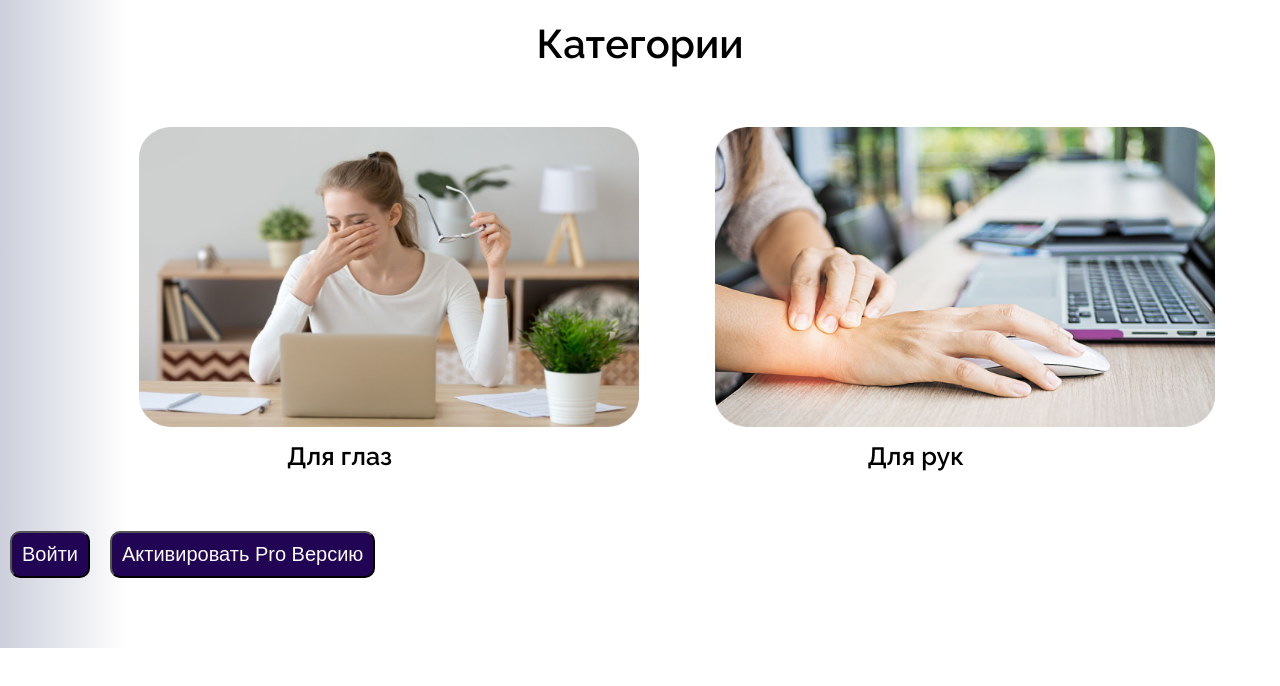
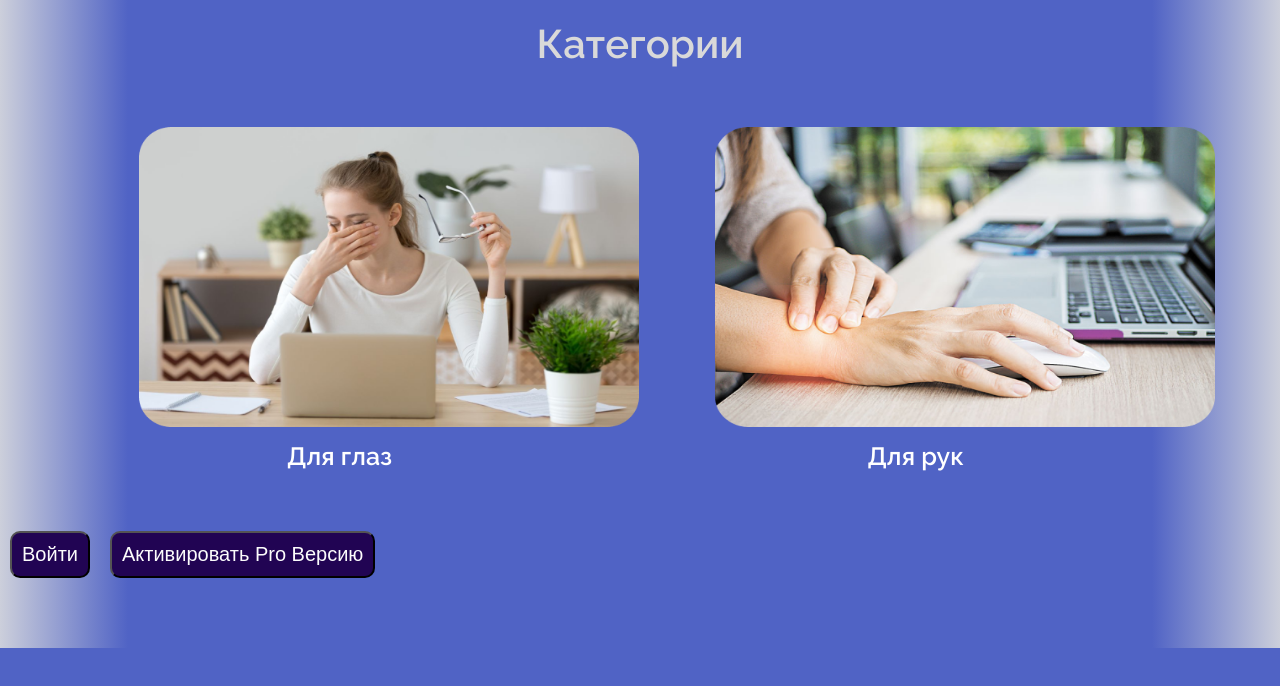
Before and after one commit to aabdishukurov/fitnessApp, a React (Create React App) app: page / in a window 1280 px wide. Shown: the top 686 px of the page. Built offline with nearby package versions, Linux system fonts and the light colour scheme.

Commit message:
добавил файл variables для работы с цветами

```diff
--- a/src/styles/components/_categories.scss
+++ b/src/styles/components/_categories.scss
@@ -1,10 +1,17 @@
 .categories {
-  background: linear-gradient(90deg, #cccfdb 0%, rgba(1, 1, 12, 0) 10%);
+  background: linear-gradient(
+    90deg,
+    #cccfdb 0%,
+    rgba(1, 1, 12, 0) 10%,
+    rgba(1, 1, 12, 0) 90%,
+    #cccfdb 100%
+  );
   padding: 20px 0;
   h2 {
     font-weight: 600;
     font-size: 40px;
     text-align: center;
+    color: #d9d9d9;
   }
   &__items {
     width: 90%;
@@ -21,6 +28,7 @@
       padding: 10px 0;
       font-weight: 600;
       font-size: 25px;
+      color: #ffffff;
     }
     .categories__items__item {
       width: 50%;
--- a/src/styles/index.scss
+++ b/src/styles/index.scss
@@ -1,5 +1,6 @@
 @import url('https://fonts.googleapis.com/css2?family=Raleway:wght@300;400;500;600;700&display=swap');
 @import './components/all';
+@import './variables.scss';
 
 * {
   margin: 0;
@@ -7,4 +8,5 @@
 }
 body {
   font-family: 'Raleway', sans-serif;
+  background: $brand-primary;
 }
--- /dev/null
+++ b/src/styles/variables.scss
@@ -0,0 +1,6 @@
+$brand-primary: #5063c5;
+$brand-premium: #f8fd15;
+$white: #ffffff;
+$brand-secondary: #2fc8f8;
+$text-dark: #2d2c2c;
+$text-orange: #ffb02e;
```
